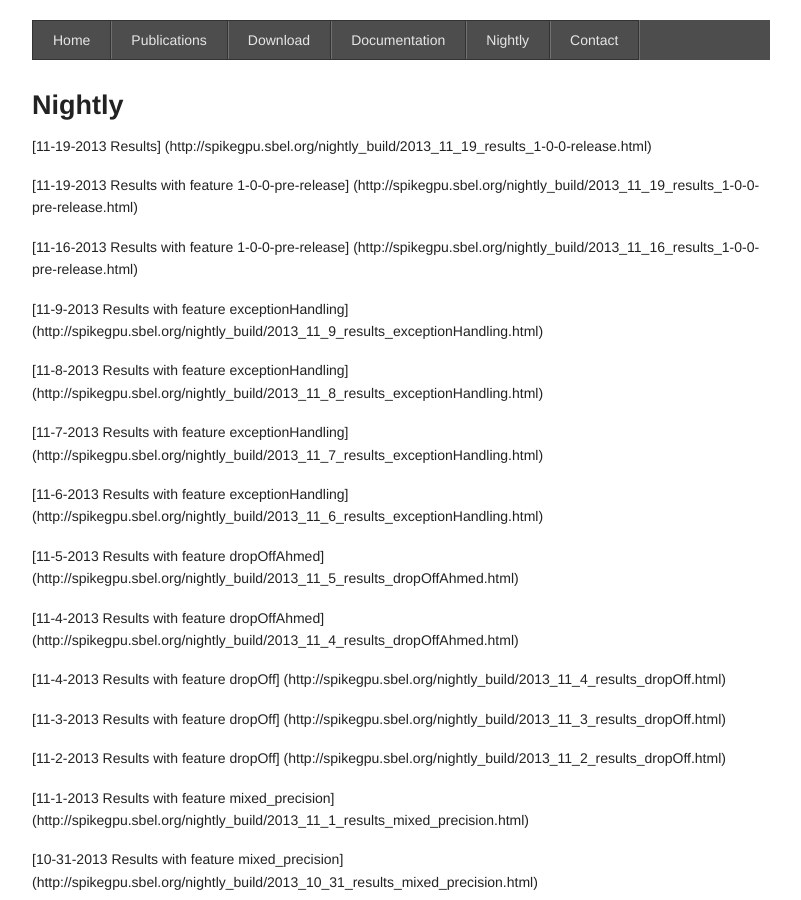
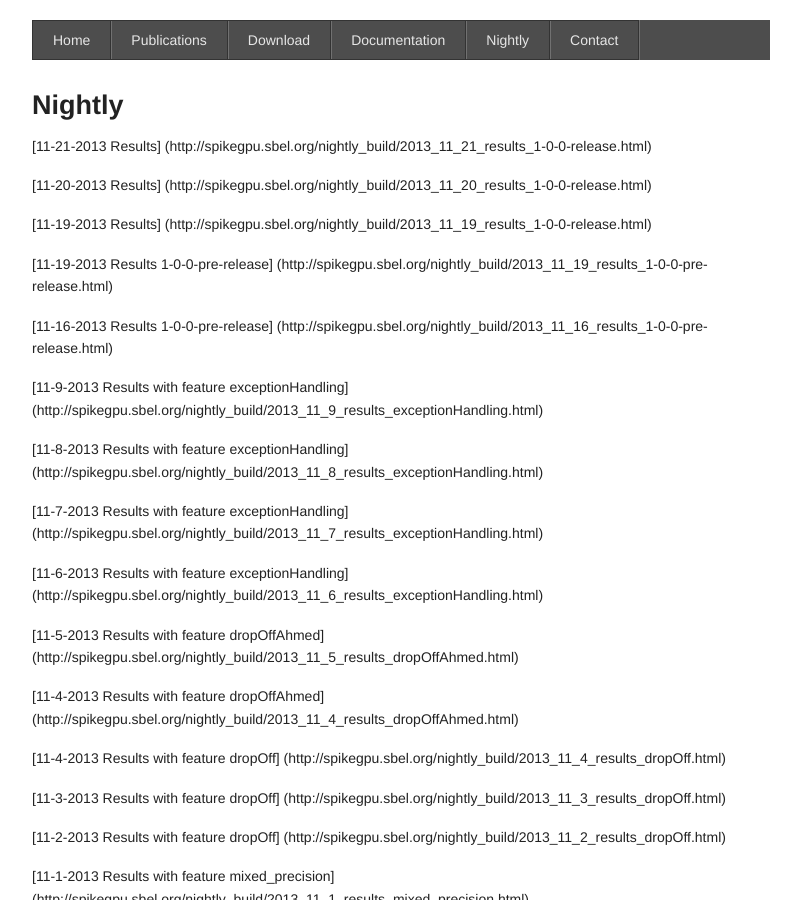
Before and after one commit to spikegpu/spikegpu.github.io, a Jekyll site: the page built from nightly_build/index.md, in a window 1280 px wide and 900 px high. Shown: the whole window, without its empty margins (239-1040 px from the left). Built offline with Jekyll 4.4.1, drawn with Linux system fonts in a browser that asks for light colours; Markdown is read by kramdown in place of the engine named in the settings; some of the changed text lies outside the part shown.

Commit message:
Reorder result displying

```diff
--- a/nightly_build/index.md
+++ b/nightly_build/index.md
@@ -6,11 +6,15 @@ title: Nightly
 ### Nightly
 
 
+[11-21-2013 Results] (http://spikegpu.sbel.org/nightly_build/2013_11_21_results_1-0-0-release.html)
+
+[11-20-2013 Results] (http://spikegpu.sbel.org/nightly_build/2013_11_20_results_1-0-0-release.html)
+
 [11-19-2013 Results] (http://spikegpu.sbel.org/nightly_build/2013_11_19_results_1-0-0-release.html)
 
-[11-19-2013 Results with feature 1-0-0-pre-release] (http://spikegpu.sbel.org/nightly_build/2013_11_19_results_1-0-0-pre-release.html)
+[11-19-2013 Results 1-0-0-pre-release] (http://spikegpu.sbel.org/nightly_build/2013_11_19_results_1-0-0-pre-release.html)
 
-[11-16-2013 Results with feature 1-0-0-pre-release] (http://spikegpu.sbel.org/nightly_build/2013_11_16_results_1-0-0-pre-release.html)
+[11-16-2013 Results 1-0-0-pre-release] (http://spikegpu.sbel.org/nightly_build/2013_11_16_results_1-0-0-pre-release.html)
 
 [11-9-2013 Results with feature exceptionHandling] (http://spikegpu.sbel.org/nightly_build/2013_11_9_results_exceptionHandling.html)
 
```
Also changed, not shown: other parts of nightly_build/index.md (+0 -4 lines).
